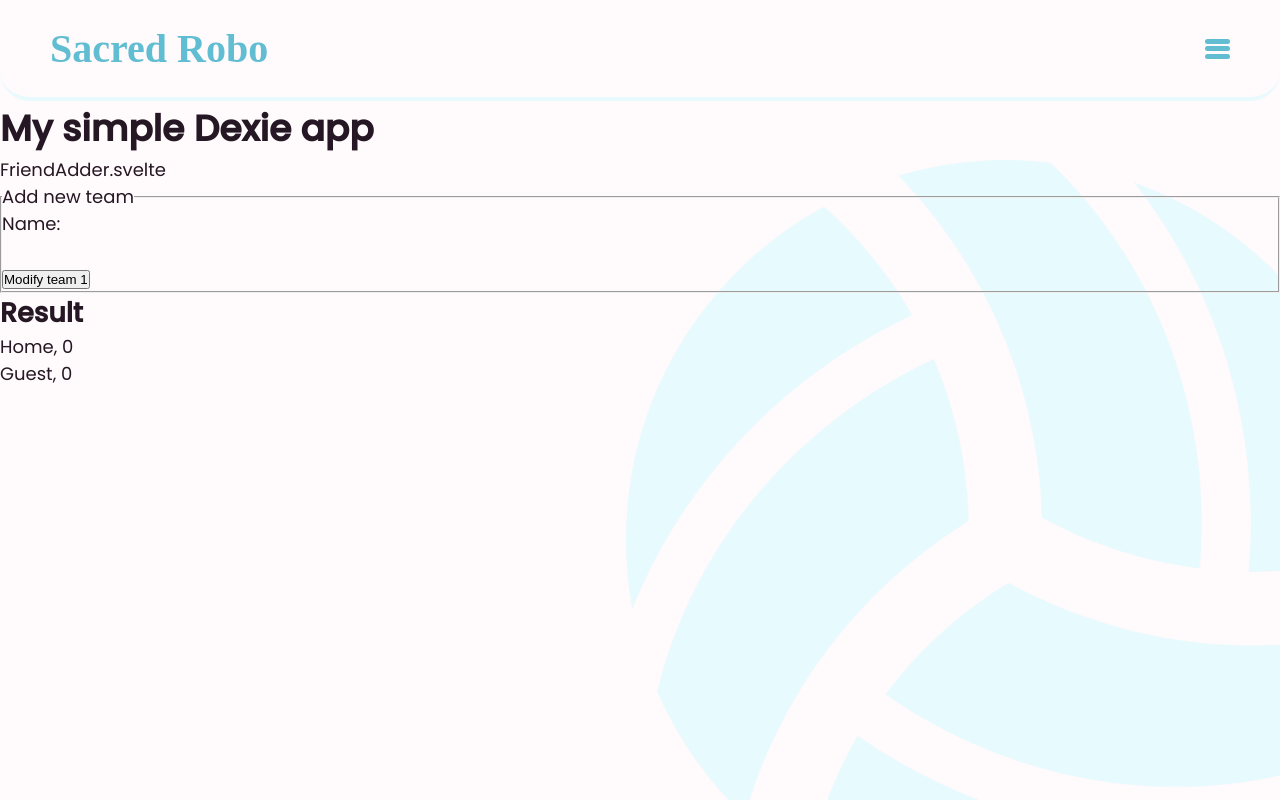
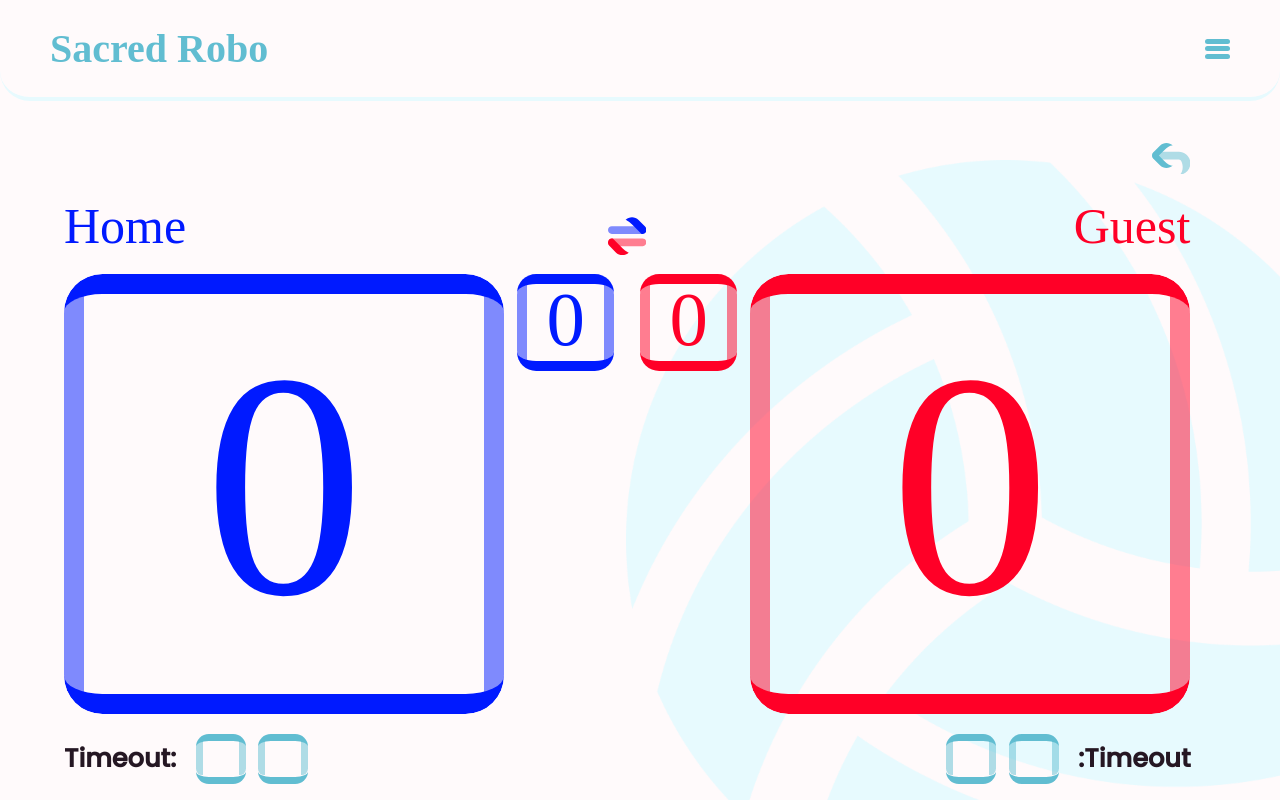
Before and after one commit to clestinepa/Sacred-Robo, a Svelte app: page / in a window 1280 px wide. Built offline with nearby package versions, Linux system fonts and the light colour scheme; a web font is replaced by a local one.

Commit message:
score_db in result, miss db in undo, Functions et Contraintes

```diff
--- a/src/App.svelte
+++ b/src/App.svelte
@@ -24,7 +24,7 @@
 	 * clique enlève animation win
 	*/
 
-	import {settings, score, sets, switchOn, page, comments} from './stores.js';
+	import {settings, switchOn, page, comments} from './stores.js';
 	import {animScoreIncrement, startGame, undoAction} from './Functions.svelte';
 	import Select_Preset from './Components/Select_Preset.svelte';
 	import Text from './Components/Text.svelte';
@@ -46,6 +46,17 @@
 
 	import TestDb from './Test_Db/TestDb.svelte';
 	import AfficheDb from './Test_Db/AfficheDb.svelte';
+
+	import { liveQuery } from "dexie";
+	import { db } from "./db.js";
+
+    let read_sets_score_db = liveQuery(
+       () => db.sets_score_db.toArray()
+    );
+
+    let read_score_db = liveQuery(
+       () => db.score_db.toArray()
+    );
 
 </script>
 
@@ -134,46 +145,47 @@
 	</div>
 </main>
 {:else if $page == "game"}
+{#if $read_score_db && $read_sets_score_db}
 <main class="game">
 	<div id=result>
 		<div id=settings_game>
 			<div id=pos_back><Back/></div>
 		</div>
 		<div id=names_{$switchOn}>
-			<p id=name1 style:color={$score[0].color[0]}>{$score[0].name}</p>
+			<p id=name1 style:color={$read_score_db[0].color[0]}>{$read_score_db[0].name}</p>
 			<div class=gap> <Fleche_switch/></div>
-			<p id=name2 style:color={$score[1].color[0]}>{$score[1].name}</p>
+			<p id=name2 style:color={$read_score_db[1].color[0]}>{$read_score_db[1].name}</p>
 		</div>
 		<div id=points_{$switchOn}>
 			<div class=score on:click={e => animScoreIncrement(e, 0)}>
-				<Score bind:score_team={$score[0]}/>
+				<Score number_team=0/>
 			</div>
 			<div class=set>
 				<div class=score_set>
 					<div class=point_set>
-						<Set score_team={$score[0]} color={$settings.team1_color.value[1]}/>
+						<Set number_team=0/>
 					</div>
 					<div class=point_set>
-						<Set score_team={$score[1]} color={$settings.team2_color.value[1]}/>
+						<Set number_team=1/>
 					</div>
 				</div>
 				<div class=detail_set>
-					{#each $sets as set}
+					{#each $read_sets_score_db as set}
 						<Detail_set set={set}/>
 					{/each}
 				</div>
 			</div>
 			<div class=score on:click={e => animScoreIncrement(e, 1)}>
-				<Score bind:score_team={$score[1]}/>
+				<Score number_team=1/>
 			</div>
 		</div>
 		<div id=temps_mort>
 			<div id=tm1>
 				<h2 class=title_subsection>Timeout:</h2>
 				{#if !$switchOn}
-					<Check_to bind:score_team={$score[0]}/>
+					<Check_to number_team=0/>
 				{:else}
-					<Check_to bind:score_team={$score[1]}/>
+					<Check_to number_team=1/>
 				{/if}
 			</div>
 			<div class=gap>
@@ -181,9 +193,9 @@
 			</div>
 			<div id=tm2>
 				{#if !$switchOn}
-					<Check_to bind:score_team={$score[1]}/>
+					<Check_to number_team=1/>
 				{:else}
-					<Check_to bind:score_team={$score[0]}/>
+					<Check_to number_team=0/>
 				{/if}
 				<h2 class=title_subsection>:Timeout</h2>
 			</div>
@@ -201,11 +213,13 @@
 			</div>
 		</div>
 	</div>
+</main>
 
-</main>
-	{#if ($score[0].winner | $score[1].winner)}
+
+	{#if ($read_score_db[0].winner==1? true : false) || ($read_score_db[1].winner==1? true : false)}
 	<Confetti/>
 	{/if}
+{/if}
 {:else if $page == "test"}
 	<h1>My simple Dexie app</h1>
 	<TestDb />
--- a/src/Components/Check_to.svelte
+++ b/src/Components/Check_to.svelte
@@ -1,14 +1,27 @@
 <script>
-    export let score_team;
+	export let number_team;
+    import { liveQuery } from "dexie";
+    import { db } from "../db.js";
+
+    let read_score_db = liveQuery(
+       () => db.score_db.toArray()
+    );
+
+    let score_team;
+    $: if ($read_score_db) {
+        score_team = $read_score_db[number_team];
+    }
+
     import Check_ON from './Check_ON.svelte';
-    import {settings, start_timer, score} from '../stores.js';
+    import {settings, start_timer} from '../stores.js';
 
     let states = [];
     for (let i = 0 ; i < $settings.nb_to_coach.value; i++) {
         states.push({name_class : "check_disable", check : "nocheck"});
     }
 
-    $:{ if (score_team.nb_to == 0) {
+    $:  if ($read_score_db) {
+        if (score_team.nb_to == 0) {
             for (let i = 0 ; i < $settings.nb_to_coach.value; i++) {
                 states[i].name_class = "check_disable"
                 states[i].check = "nocheck"
@@ -37,7 +50,7 @@
     }
 
     function clickHandler(c) {
-        if (!$start_timer & !$score[0].winner & !$score[1].winner) {
+        if (!$start_timer && !($read_score_db[0].winner==0 ? false : true) & !($read_score_db[1].winner==0 ? false : true)) {
             if (c == "nocheck") {
             score_team.nb_to++;
             $start_timer = true;
@@ -45,12 +58,17 @@
                 score_team.nb_to--;
                 $start_timer = false;
             }
+            db.score_db.update(((number_team==1) ? 1 : 0), {nb_to: score_team.nb_to});
         }
     }
 
-    $: pointer = $start_timer || $score[0].winner || $score[1].winner ;
+    let pointer = false;
+    $: if ($read_score_db) {
+        pointer = $start_timer || ($read_score_db[0].winner==0 ? false : true) || ($read_score_db[1].winner==0 ? false : true) ;
+    }
 </script>
 
+{#if $read_score_db}
 <div class=checks  style="--color: {score_team.color[1]};">
     {#each states as state}
     <div class={state.name_class}>
@@ -66,6 +84,7 @@
     </div>
     {/each}
 </div>
+{/if}
 
 <style>
 .checks {
--- a/src/Components/Detail_set.svelte
+++ b/src/Components/Detail_set.svelte
@@ -1,20 +1,29 @@
 <script>
 	export let set;
-    import {settings, switchOn} from '../stores.js'
+    import {switchOn} from '../stores.js'
+    import { liveQuery } from "dexie";
+    import { db } from "../db.js";
 
     let winner, color1,  color2;
-    $:  if (set[0] > set[1]) {
+    $:  if ((set.team1 > set.team2 & !$switchOn) || (set.team1 < set.team2 & $switchOn)) {
             winner = "left";
         } else {
             winner = "right";
         }
-    $:  if ($switchOn) {
-            color1= $settings.team2_color.value[1];
-            color2= $settings.team1_color.value[1];
+
+    let read_score_db = liveQuery(
+       () => db.score_db.toArray()
+    );
+
+    $:  if ($read_score_db) {
+        if ($switchOn) {
+            color1= $read_score_db[1].color[1];
+            color2= $read_score_db[0].color[1];
         } else {
-            color1= $settings.team1_color.value[1];
-            color2= $settings.team2_color.value[1];
+            color1= $read_score_db[0].color[1];
+            color2= $read_score_db[1].color[1];
         }
+    }
 
 
 </script>
@@ -23,12 +32,12 @@
     <div class={winner == "left" ? "left" : "right"}>
         <div class=z11><div class=z21>
             <p>
-                {set[0]}
+                {($switchOn ? set.team2 : set.team1)}
             </p>
         </div></div>
         <div class=z12><div class=z22>
             <p>
-                {set[1]}
+                {($switchOn ? set.team1 : set.team2)}
             </p>
         </div></div>
     </div>
--- a/src/Components/Score.svelte
+++ b/src/Components/Score.svelte
@@ -1,28 +1,41 @@
 <script>
-	export let score_team;
+	export let number_team;
+    import { liveQuery } from "dexie";
+    import { db } from "../db.js";
 
-    import {settings, score, sets, start_timer, switchOn} from "../stores.js";
+    let read_score_db = liveQuery(
+       () => db.score_db.toArray()
+    );
+
+    let score_team;
+    $: if ($read_score_db) {
+        score_team = $read_score_db[number_team];
+    }
+
+    import {settings, start_timer} from "../stores.js";
     import {afficheMsg, addAction, switch_score} from '../Functions.svelte';
     let win_set = false;
 
     function incrementScore() {
         //Pas d'incrément quand timeout ou déjà 1 vainqueur
-        if (!$start_timer & !$score[0].winner & !$score[1].winner) {
+        if (!$start_timer && !($read_score_db[0].winner==0 ? false : true) & !($read_score_db[1].winner==0 ? false : true)) {
             score_team.point++;
+            db.score_db.update(((number_team==1) ? 1 : 0), {point: score_team.point});
 
             //Tie Break ?
             let type_set = 'point';
-            if ($score[0].set_win + $score[1].set_win == ($settings.set.value-1)*2 & $settings.check_tb.value ) {
+            if ($read_score_db[0].set_win + $read_score_db[1].set_win == ($settings.set.value-1)*2 & $settings.check_tb.value ) {
                 type_set = 'point_tb';
             }
 
             //Set gagné ?
-            if (score_team.point >= $settings[type_set].value & ($score[0].point + $score[1].point) < (score_team.point*2 - 1)) {
+            if (score_team.point >= $settings[type_set].value & ($read_score_db[0].point + $read_score_db[1].point) < (score_team.point*2 - 1)) {
                 score_team.set_win++;
+                db.score_db.update(((number_team==1) ? 1 : 0), {set_win: score_team.set_win});
 
                 //Vicroire ?
                 if (score_team.set_win == $settings.set.value) {
-                    score_team.winner = true;
+                    db.score_db.update(((number_team==1) ? 1 : 0), {winner: 1});
 
                     //save action
                     addAction("incScoreGame", score_team.id, null);
@@ -34,16 +47,11 @@
                     }
 
                     //enregistrement score
-                    let list = $sets;
-                    if ($switchOn) {
-                        list.push([$score[1].point, $score[0].point]);
-                    } else {
-                        list.push([$score[0].point, $score[1].point]);
-                    }
-                    sets.set(list);
+                    db.sets_score_db.add({team1: $read_score_db[0].point, team2: $read_score_db[1].point });
 
                     //remise à 0 des points
-                    $score[0].point = $score[1].point = 0;
+                    db.score_db.update(0, {point: 0});
+                    db.score_db.update(1, {point: 0});
 
                     //save action
                     addAction("incScoreSet", score_team.id, null);
@@ -69,22 +77,28 @@
         afficheMsg(confirmMsg, "alert");
     }
 
-    $:  if (score_team.winner) {
-        alertWin(0);
-    } else if (win_set) {
-        alertWin(1);
-        win_set = false;
+    $: if(score_team) {
+        if (score_team.winner==0 ? false : true) {
+            alertWin(0);
+        } else if (win_set) {
+            alertWin(1);
+            win_set = false;
+        }
     }
 
-    $: pointer = $start_timer || $score[0].winner || $score[1].winner ;
+    let pointer = false;
+    $: if ($read_score_db) {
+        pointer = $start_timer || ($read_score_db[0].winner==0 ? false : true) || ($read_score_db[1].winner==0 ? false : true) ;
+    }
 </script>
 
-
+{#if $read_score_db}
 <div class=carre_{pointer} style="--color: {score_team.color[1]};" on:click={incrementScore}>
     <div class=z1><div class=z2>
         {score_team.point}
     </div></div>
 </div>
+{/if}
 
 <style>
 
--- a/src/Components/Set.svelte
+++ b/src/Components/Set.svelte
@@ -1,14 +1,20 @@
 <script>
-	export let score_team;
-    export let color;
+	export let number_team;
+    import { liveQuery } from "dexie";
+    import { db } from "../db.js";
+
+    let read_score_db = liveQuery(
+       () => db.score_db.toArray()
+    );
 </script>
 
-
-<div class="carre" style="--color: {color};">
+{#if $read_score_db}
+<div class="carre" style="--color: {$read_score_db[number_team].color[1]};">
     <div class=z1><div class=z2>
-    {score_team.set_win}
+    {$read_score_db[number_team].set_win}
     </div></div>
 </div>
+{/if}
 
 <style>
 .carre{
--- a/src/Contraintes.svelte
+++ b/src/Contraintes.svelte
@@ -1,10 +1,16 @@
 <script>
     import { onMount } from 'svelte';
-    import {settings, score, last_action} from './stores';
+    import {settings, last_action} from './stores';
     import {switch_score, afficheMsg, patchAction} from './Functions.svelte';
+    import { db } from "./db.js";
+    import { liveQuery } from "dexie";
+
+    let read_score_db = liveQuery(
+       () => db.score_db.toArray()
+    );
 
     let boucle = true;
-    $: {
+    $: if ($read_score_db) {
         //Check bind
         $settings.point_tb.enable = $settings.check_tb.value;
         $settings.sum_regular.enable = $settings.check_sum_regular.value;
@@ -27,9 +33,9 @@
         }
 
         //Tie Break ?
-        if ($score[0].set_win + $score[1].set_win == ($settings.set.value-1)*2 & $settings.check_tb.value ) {
+        if ($read_score_db[0].set_win + $read_score_db[1].set_win == ($settings.set.value-1)*2 & $settings.check_tb.value ) {
             //switch automatique enable + reached by one of team
-            if ($settings.check_score_tb.value & ($settings.score_tb.value == $score[0].point | $settings.score_tb.value == $score[1].point)) {
+            if ($settings.check_score_tb.value & ($settings.score_tb.value == $read_score_db[0].point | $settings.score_tb.value == $read_score_db[1].point)) {
                 if (boucle) {
                     switch_score();
                     alertSwitch();
--- a/src/Functions.svelte
+++ b/src/Functions.svelte
@@ -1,7 +1,6 @@
 <script context="module">
     import {score, start_timer, settings, page, switchOn, sets, last_actions, last_action} from './stores.js';
     import { get } from 'svelte/store';
-    import { db } from "./db.js";
 
     export function animScoreIncrement(event, i) {
         if (!get(start_timer) & !get(score)[0].winner & !get(score)[1].winner) {
@@ -27,20 +26,6 @@
 
     export function startGame() {
         page.set("game");
-
-        db.score_db.update(1, {name: get(settings).team1_name.value, color: get(settings).team1_color.value}).then(function (updated) {
-        if (updated)
-            console.log ("Team1 updated");
-        else
-            console.log ("Nothing was updated");
-        });
-        db.score_db.update(2, {name: get(settings).team2_name.value, color: get(settings).team2_color.value}).then(function (updated) {
-        if (updated)
-            console.log ("Team1 updated");
-        else
-            console.log ("Nothing was updated");
-        });
-
     }
 
     export function gotoSettings() {
--- a/src/Test_Db/AfficheDb.svelte
+++ b/src/Test_Db/AfficheDb.svelte
@@ -3,14 +3,20 @@
     import { liveQuery } from "dexie";
     import { db } from "../db.js";
 
-    let test = liveQuery(
+    let read_score_db = liveQuery(
       () => db.score_db.toArray()
     );
 
+    console.log($read_score_db);
+    setTimeout(() => {
+        console.log($read_score_db);
+        // score_team = $read_score_db;
+    },1);
+
   </script>
   <ul>
-    {#if $test}
-      {#each $test as s (s.id)}
+    {#if $read_score_db}
+      {#each $read_score_db as s (s.id)}
         <li>{s.name}, {s.point}</li>
       {/each}
     {:else}
--- a/src/db.js
+++ b/src/db.js
@@ -4,7 +4,8 @@ import { settings } from './stores.js';
 
 export const db = new Dexie('myDatabase');
 db.version(1).stores({
-  score_db: '++id, name, color, set_win, point, nb_to, winner', // Primary key and indexed props
+  score_db: 'id, name, color, set_win, point, nb_to, winner', // Primary key and indexed props
+  sets_score_db: 'id++, team1, team2'
 });
 
 // await db.score_db.add({
@@ -27,20 +28,22 @@ db.version(1).stores({
 
 db.on('populate', () => {
   db.score_db.add({
+    id:0,
     name: get(settings).team1_name.value,
     color : get(settings).team1_color.value,
     set_win : 0,
     point : 0,
     nb_to : 0,
-    winner : false
+    winner : 0
   });
   db.score_db.add({
+    id: 1,
     name: get(settings).team2_name.value,
     color : get(settings).team2_color.value,
     set_win : 0,
     point : 0,
     nb_to : 0,
-    winner : false
+    winner : 0
   });
 });
 
--- a/src/stores.js
+++ b/src/stores.js
@@ -113,7 +113,7 @@ export const score = writable([
     {   id : 1,
         name : get(settings).team2_name.value,
         color : get(settings).team2_color.value,
-        set_win : 2,
+        set_win : 1,
         point : 0,
         nb_to : 0,
         winner : false      }
@@ -123,9 +123,9 @@ export const start_timer = writable(false);
 
 export const switchOn = writable(false);
 
-export const sets = writable([[25,21],[12,25],[28,26],[28,30]]);
+export const sets = writable([[25,21],[12,25],[28,26]]);
 
-export const page = writable("test");
+export const page = writable("game");
 
 export const last_action = writable({
     type : "none",
```
